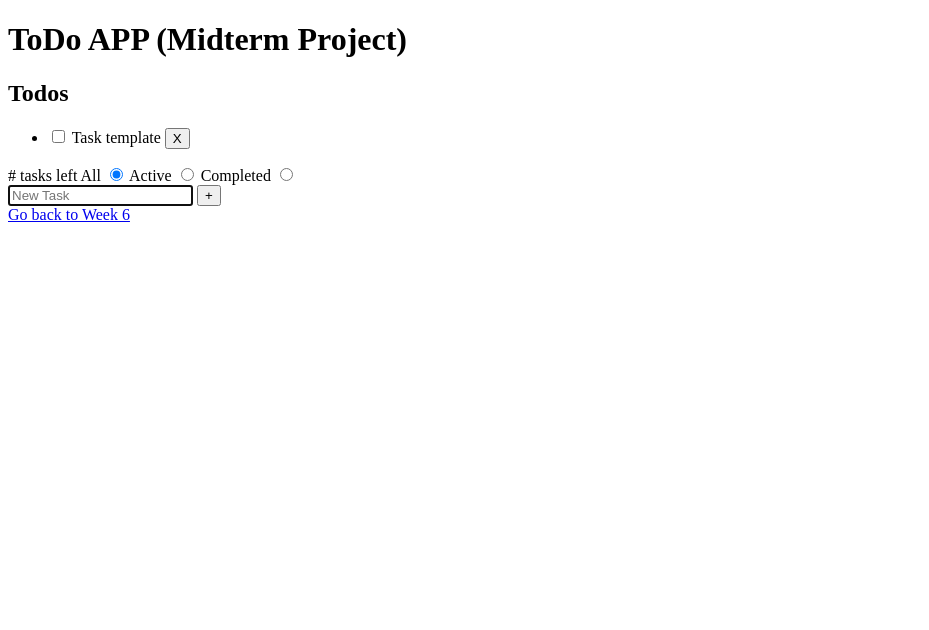
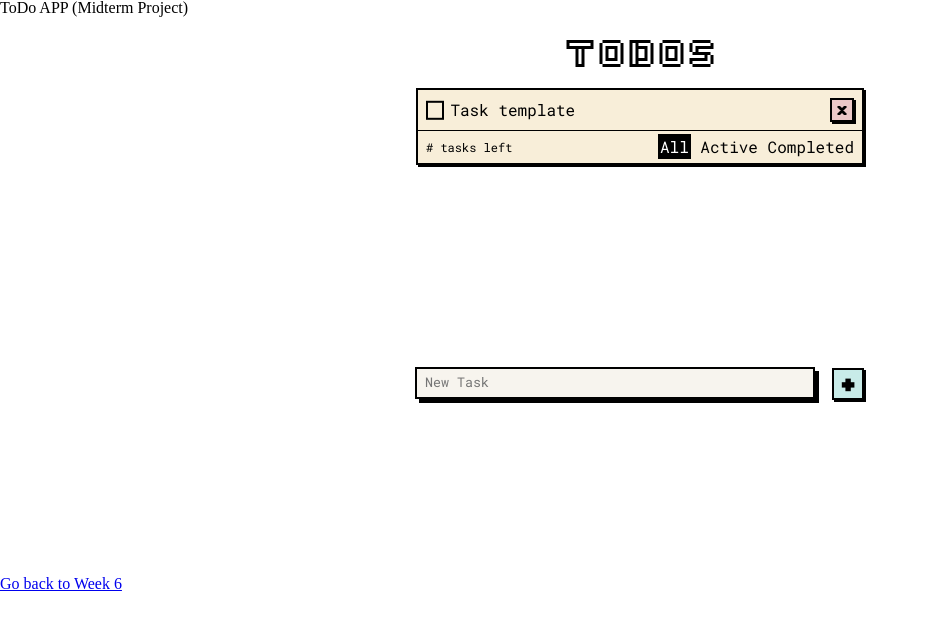
Before and after one commit to wemf/port, a plain HTML site: page week6/TODO-APP/index.html in a window 1280 px wide. Shown: the whole page, without its empty margins (0-929 px from the left). Drawn offline with nearby package versions, Linux system fonts and the light colour scheme.

Commit message:
W06: feat, add form retro style!

```diff
--- /dev/null
+++ b/week6/TODO-APP/assets/css/styles.css
@@ -0,0 +1,212 @@
+html, body {
+    height: 100%;
+}
+main {
+    height: 70%;
+}
+.visuallyhidden {
+    border: 0;
+    clip: rect(0 0 0 0);
+    height: 1px;
+    margin: -1px;
+    overflow: hidden;
+    padding: 0;
+    position: absolute;
+    width: 1px;
+}
+/*
+ * Free fonts from https://philippemoesch.gumroad.com/l/TEEfS
+ */
+@font-face {
+    font-family: "SaboRegular";
+    src: url("../fonts/Sabo-Regular.woff");
+    src: url("../fonts/Sabo-Regular.otf");
+}
+
+@font-face {
+    font-family: "SaboFilled";
+    src: url("../fonts/Sabo-Filled.woff");
+    src: url("../fonts/Sabo-Filled.otf");
+}
+
+.TODO {
+    font-family: 'Roboto Mono', monospace;
+    box-sizing: border-box;
+    margin-left: auto;
+    margin-right: auto;
+    max-width: 480px;
+    padding: 1rem 1rem 1rem;
+    display: flex;
+    flex-direction: column;
+    justify-content: space-between;
+    height: 100%;
+    max-height: 400px;
+}
+
+.TODO__SubContainer {
+    background-color: #f8eed9;
+    border: 2px solid #000;
+    box-shadow: 2px 2px 0 0 #000;
+}
+
+.TODO__Title {
+    font-family: 'SaboRegular', Arial, sans-serif;
+    text-align: center;
+    font-size: 2.5rem;
+    margin: 0 0 1rem;
+}
+
+
+.TODO__List {
+    list-style: none;
+    padding: 0;
+    margin: 0;
+}
+
+.TODO__Filters {
+    padding: .5rem;
+    display: flex;
+    justify-content: space-between;
+    align-content: center;
+}
+
+.Filters, .Filters__Count {
+    align-self: center;
+}
+
+.Filters {
+    display: flex;
+}
+
+.Filters__Count {
+    font-size: .75rem;
+}
+
+.Filter__Label {
+    text-align: center;
+    cursor: pointer;
+}
+
+.Filter__Radio:checked + .Filter__Label {
+  background: #000;
+  padding: 2px;
+  color: #ffffff;
+}
+
+.Filter__Radio {
+    /* Add if not using autoprefixer */
+    -webkit-appearance: none;
+    appearance: none;
+    /* For iOS < 15 to remove gradient background */
+    background-color: #fff;
+    /* Not removed via appearance */
+    margin: 0;
+}
+
+.List__Item {
+    box-sizing: border-box;
+    display: flex;
+    justify-content: space-between;
+    width: 100%;
+    padding: .5rem;
+    border-bottom: 1px solid;
+}
+
+.TODO__Form {
+    display: flex;
+    justify-content: space-between;
+}
+
+.Input {
+    font-family: 'Roboto Mono', monospace;
+    width: 100%;
+    padding: 0 0.5rem;
+    margin-right: 1rem;
+    background-color: #f7f4ee;
+    line-height: 1.5;
+    border: 2px solid #000;
+    box-shadow: 2px 2px 0 0 #000;
+}
+
+.Input:focus-visible {
+    box-shadow: 4px 4px 0 0 #000;
+    transform: translate(-1px, -1px);
+    outline: none;
+}
+
+.Button {
+    font-family: 'SaboFilled', Arial, sans-serif;
+    cursor: pointer;
+    border-radius: 0;
+    box-sizing: revert;
+    border: 2px solid #000;
+    box-shadow: 2px 2px 0 0 #000;
+
+}
+
+.Button:hover, .Button:focus-visible {
+    outline: none;
+    box-shadow: 4px 4px 0 0 #000;
+    transform: translate(-1px, -1px);
+}
+
+.Button--primary {
+    background-color: #c8ebe8;
+    min-width: 2rem;
+    height: 2rem;
+    padding: 0;
+    font-size: 1.5rem;
+}
+
+.Button--danger {
+    background-color: #ebc8c8;
+    width: 1.5rem;
+    height: 1.5rem;
+    padding: 0;
+}
+
+.Item__Label {
+    font-family: 'Roboto Mono', monospace;
+    font-size: 1rem;
+    cursor: pointer;
+    line-height: 1.1;
+    display: flex;
+    align-items: center;
+}
+
+.Item__Checkbox {
+    -webkit-appearance: none;
+    appearance: none;
+    cursor: pointer;
+    margin: 3px 6px 0 0;
+    font: inherit;
+    width: 1.15em;
+    height: 1.15em;
+    border: 0.15em solid #000;
+    transform: translateY(-0.075em);
+    display: grid;
+    place-content: center;
+}
+
+.Item__Checkbox::before {
+    content: "";
+    width: 0.65em;
+    height: 0.65em;
+    clip-path: polygon(14% 44%, 0 65%, 50% 100%, 100% 16%, 80% 0%, 43% 62%);
+    transform: scale(0);
+    transform-origin: bottom left;
+    transition: 120ms transform ease-in-out;
+    box-shadow: inset 1em 1em #000;
+    /* Windows High Contrast Mode */
+    background-color: CanvasText;
+}
+
+.Item__Checkbox:checked::before {
+    transform: scale(1);
+}
+
+.Item__Checkbox:focus {
+    outline: none;
+    box-shadow: 2px 2px 0 0 #000;
+    transform: translate(-1px, -1px);
+}
--- a/week6/TODO-APP/index.html
+++ b/week6/TODO-APP/index.html
@@ -5,6 +5,11 @@
     <meta http-equiv="X-UA-Compatible" content="IE=edge">
     <meta name="viewport" content="width=device-width, initial-scale=1.0">
     <title>ToDo APP (Midterm Project)</title>
+    <link rel="stylesheet" href="https://cdnjs.cloudflare.com/ajax/libs/meyer-reset/2.0/reset.min.css" integrity="sha512-NmLkDIU1C/C88wi324HBc+S2kLhi08PN5GDeUVVVC/BVt/9Izdsc9SVeVfA1UZbY3sHUlDSyRXhCzHfr6hmPPw==" crossorigin="anonymous" referrerpolicy="no-referrer" />
+    <link rel="preconnect" href="https://fonts.googleapis.com">
+    <link rel="preconnect" href="https://fonts.gstatic.com" crossorigin>
+    <link href="https://fonts.googleapis.com/css2?family=Roboto+Mono:wght@300;400;600;700&display=swap" rel="stylesheet">
+    <link rel="stylesheet" href="./assets/css/styles.css">
 </head>
 <body>
     <header>
@@ -14,38 +19,47 @@
     </header>
     <main>
         <aticle class="TODO">
+            <div id="TODO__Container" class="TODO__Container">
                 <h2 class="TODO__Title">Todos</h2>
-            <div id="TODO__Container" class="TODO__Container">
+                <div class="TODO__SubContainer">
                     <ul id="TODO__List" class="TODO__List">
                         <li class="List__Item">
                             <label for="Item__Checkbox--1" class="Item__Label">
                                 <input type="checkbox" id="Item__Checkbox--1" class="Item__Checkbox">
                                 Task template
                             </label>
-                        <button type="button" id="Item__Button--1" class="Item__Button">X</button>
+                            <button type="button" id="Item__Button--1" class="Button Button--danger">X</button>
                         </li>
                     </ul>
                     <div id="TODO__Filters" class="TODO__Filters">
                         <span id="Filters__Count" class="Filters__Count"># tasks left</span>
-                    <span class="Filters">
-                        <label for="allFilter">
+                        <fieldset class="Filters" id="Filters">
+                            <legend for="Filters" class="visuallyhidden">Filter options: </legend>
+                            <div class="Filters__Field">
+                                <input type="radio" name="Filter__Radio" id="Filters__All" class="Filter__Radio" value="All" checked>
+                                <label for="Filters__All" class="Filter__Label">
                                     All
-                            <input type="radio" name="taskFilter" id="allFilter" value="all" checked>
                                 </label>
-                        <label for="activeFilter">
+                            </div>
+                            <div class="Filters__Field">
+                                <input type="radio" name="Filter__Radio" id="Filters__Active" class="Filter__Radio" value="Active">
+                                <label for="Filters__Active" class="Filter__Label">
                                     Active
-                            <input type="radio" name="taskFilter" id="activeFilter">
                                 </label>
-                        <label for="completedFilter">
+                            </div>
+                            <div class="Filters__Field">
+                                <input type="radio" name="Filter__Radio" id="Filters_Completed" class="Filter__Radio" value="Completed">
+                                <label for="Filters_Completed" class="Filter__Label">
                                     Completed
-                            <input type="radio" name="taskFilter" id="completedFilter">
                                 </label>
-                    </span>
+                            </div>
+                        </fieldset>
                     </div>
                 </div>
-            <form id="NewTaskForm" class="NewTaskForm">
-                <input type="text" placeholder="New Task" class="TextInput" id="taskText" autofocus>
-                <button type="submit" class="NewTaskForm__Button">+</button>
+            </div>
+            <form id="TODO__Form" class="TODO__Form">
+                <input type="text" placeholder="New Task" class="Input" id="Input" autofocus>
+                <button type="submit" class="Button Button--primary">+</button>
             </form>
         </article>
     </main>
--- a/week6/TODO-APP/styles.css
+++ /dev/null
@@ -1,38 +0,0 @@
-.TODO {
-    box-sizing: content-box;
-    display: block;
-    margin-left: auto;
-    margin-right: auto;
-    max-width: 420px;
-    padding: 2rem;
-}
-
-.TODO__Title {
-    text-align: center;
-    font-size: 2.5rem;
-}
-
-.TODO__Container {
-    border: 1px solid;
-}
-
-.NewTaskForm {
-    border: 1px solid;
-    border-top: none;
-    padding: 1rem;
-}
-
-.TODO__List {
-    list-style: none;
-    padding: 0;
-    margin: 0;
-}
-
-.List__Item {
-    box-sizing: border-box;
-    display: flex;
-    justify-content: space-between;
-    width: 100%;
-    padding: .5rem;
-    border-bottom: 1px solid;
-}
```
Also changed, not shown: week6/TODO-APP/assets/fonts/Sabo-Filled.otf (added), week6/TODO-APP/assets/fonts/Sabo-Filled.woff (added), week6/TODO-APP/assets/fonts/Sabo-Regular.otf (added), week6/TODO-APP/assets/fonts/Sabo-Regular.woff (added). Lines whose indentation alone changed are shown as unchanged.
